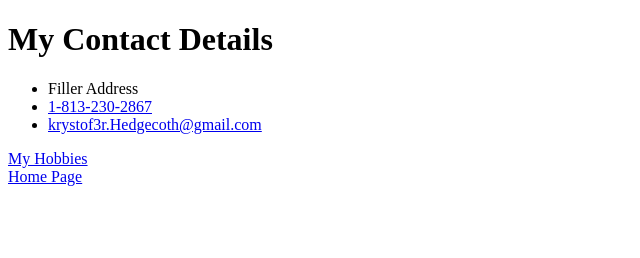
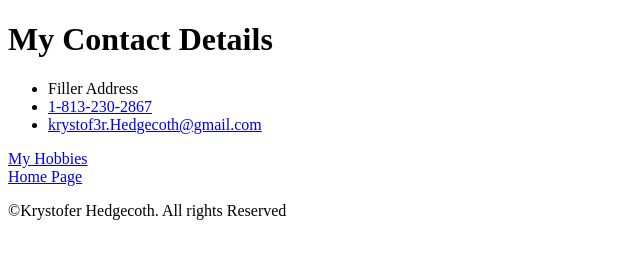
Before and after one commit to Khedgecoth/Capstone-1-Online-Resume, a plain HTML site: page Capstone 1-Online Resume/ContactsPage/ContactMe.Html in a window 1280 px wide. Shown: the whole page, without its empty margins (0-640 px from the left). Drawn offline with Linux system fonts and the light colour scheme.

Commit message:
Add files via upload

```diff
--- a/Capstone 1-Online Resume/ContactsPage/ContactMe.Html
+++ b/Capstone 1-Online Resume/ContactsPage/ContactMe.Html
@@ -14,4 +14,7 @@
     <a href="../HobbiesPage/MyHobbies.html">My Hobbies</a> <br>
     <a href="../index.html">Home Page</a>
 </body>
+<footer>
+    <p>©Krystofer Hedgecoth. All rights Reserved</p>
+</footer>
 </html>
```
Also changed, not shown: Capstone 1-Online Resume/HobbiesPage/MyHobbies.html (+3 -0 lines), Capstone 1-Online Resume/index.html (+3 -0 lines).
